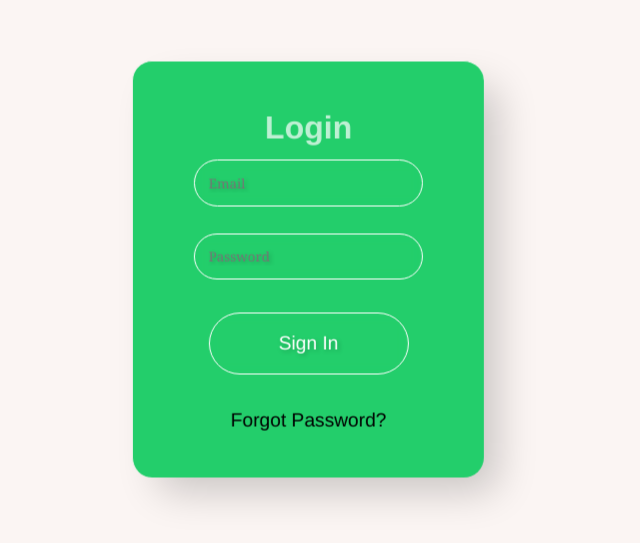
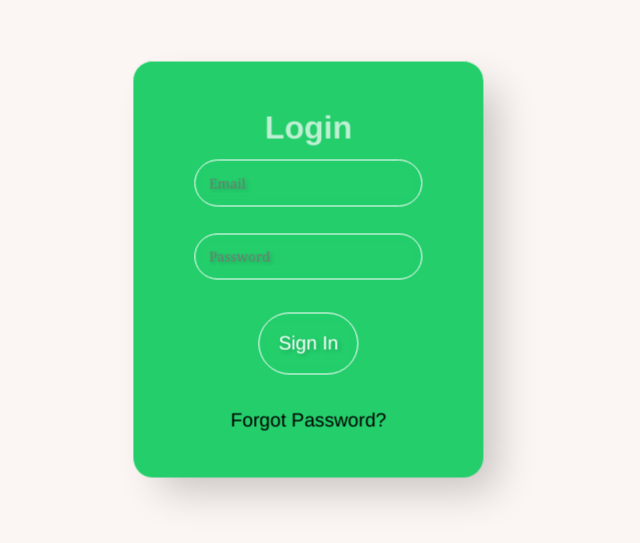
Before and after one commit to yauneyz/thinky-v2, a React (Create React App) app in the folder client/: page /login in a window 1280 px wide. Shown: the part 131-674 px from the top of the page, without its empty margins (332-972 px from the left). Built offline with nearby package versions, Linux system fonts and the light colour scheme; no server answers.

Commit message:
Fix email verification width

```diff
--- a/client/src/components/AuthForm.js
+++ b/client/src/components/AuthForm.js
@@ -30,7 +30,7 @@ export const AuthLabel = styled.label`
 
 export const AuthInput = styled.input`
   background: transparent;
-  width: 200px;
+  width: auto;
   padding: 1em;
   border: none;
   margin: 1em;
```
